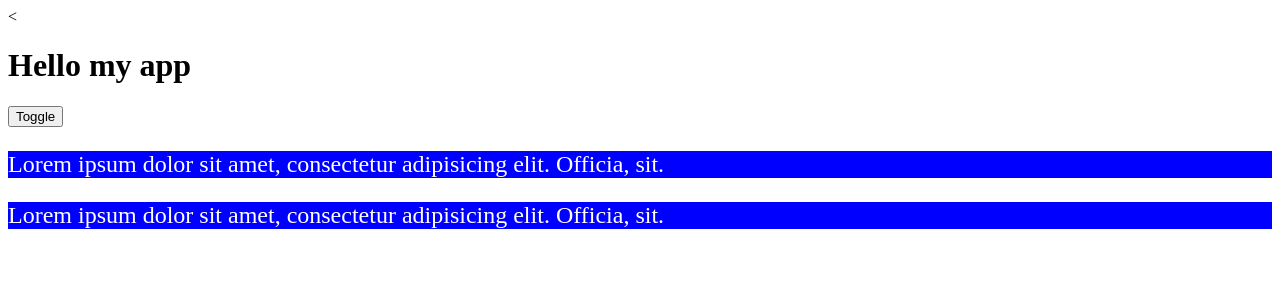
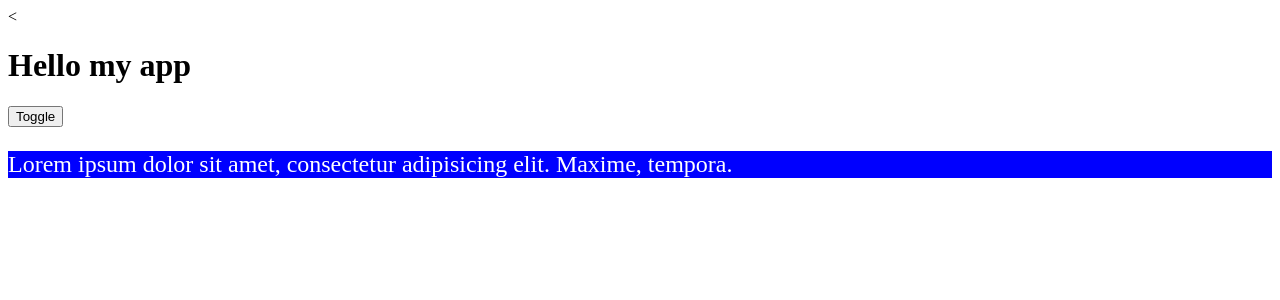
Before and after one commit to daniakutsev/udemy-big-course, an Angular app: page / in a window 1280 px wide. Shown: the top 300 px of the page. Built offline with nearby package versions, Linux system fonts and the light colour scheme.

Commit message:
17 ngIf and else

```diff
--- a/src/app/app.component.html
+++ b/src/app/app.component.html
@@ -1,21 +1,6 @@
 <h1>Hello my app</h1>
 
-<button (click)="backgroundToggle=!backgroundToggle">Toggle</button>
+<button (click)="toggle=!toggle">Toggle</button>
 
-<p [class.red]="backgroundToggle"
-   [class.blue]="!backgroundToggle"
->Lorem ipsum dolor sit amet, consectetur adipisicing elit. Officia, sit.</p>
-<p [ngClass]="{
-red:backgroundToggle,
-blue:!backgroundToggle
-}"
-   >Lorem ipsum dolor sit amet, consectetur adipisicing elit. Officia, sit.</p>
-
-<!--<div [ngStyle]="{-->
-<!--&lt;!&ndash;width: '200px',&ndash;&gt;-->
-<!--&lt;!&ndash;height:'200px',&ndash;&gt;-->
-<!--&lt;!&ndash;border:'1px solid #ccc',&ndash;&gt;-->
-<!--&lt;!&ndash;borderRadius:'5px',&ndash;&gt;-->
-<!--&lt;!&ndash;background: backgroundToggle?'red':'blue'}&ndash;&gt;-->
-<!--&lt;!&ndash;">&ndash;&gt;-->
-<!--</div>-->
+<p class="red" *ngIf="toggle; else blueP ">Lorem ipsum dolor sit amet, consectetur adipisicing elit. Maxime, tempora.</p>
+<ng-template  #blueP ><p class="blue">Lorem ipsum dolor sit amet, consectetur adipisicing elit. Maxime, tempora.</p></ng-template>
--- a/src/app/app.component.ts
+++ b/src/app/app.component.ts
@@ -8,6 +8,6 @@ import {Component} from '@angular/core';
 })
 export class AppComponent {
 
-  backgroundToggle = false
+  toggle = false
 
 }
```
